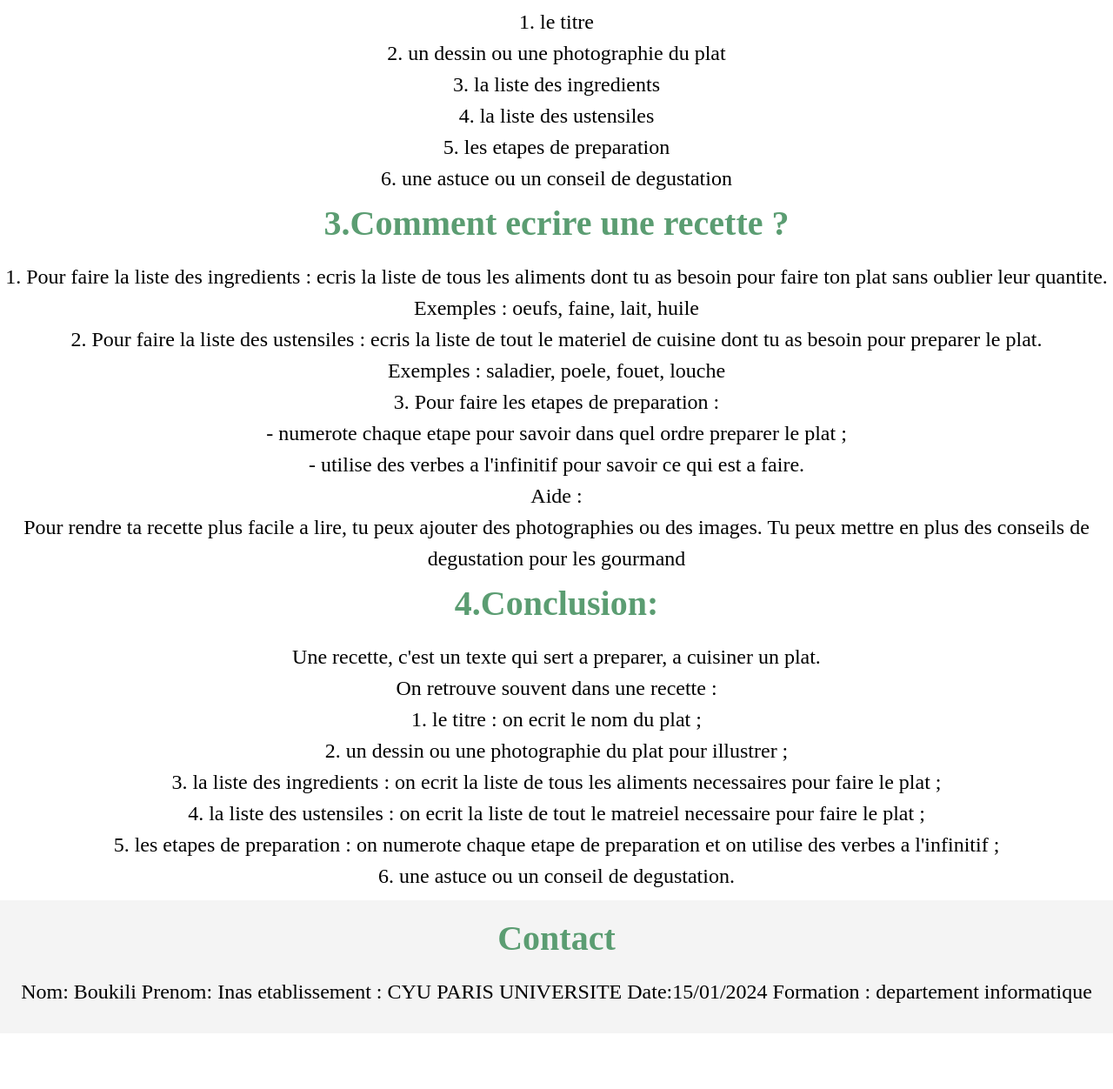
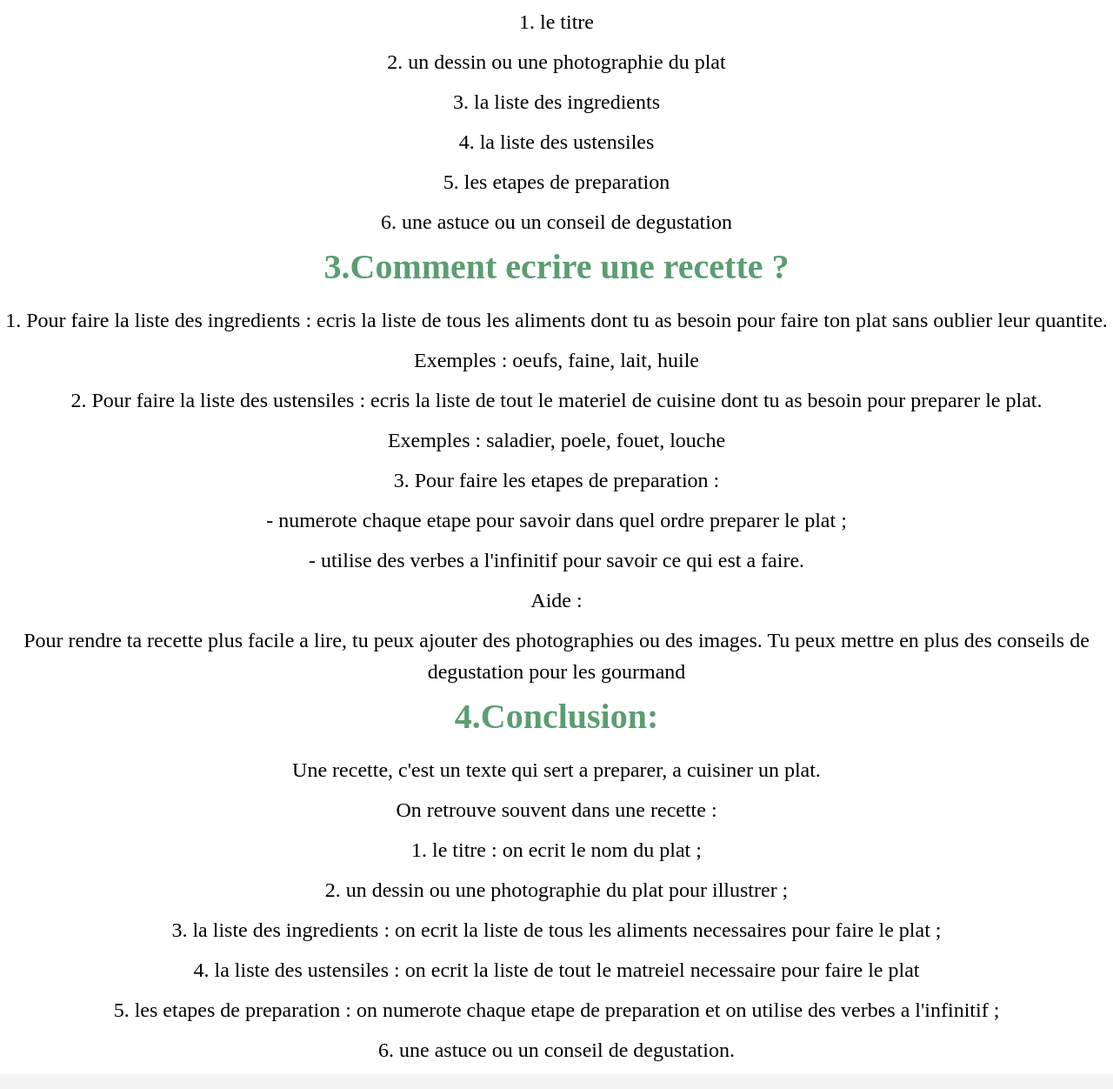
Before and after one commit to bklinas/recette, a plain HTML site: page index.html in a window 1280 px wide. Shown: the part 1702-2954 px from the top of the page at 87% size. Before the commit the page ends 2890 px from the top, so only its background shows below. Drawn offline with Linux system fonts and the light colour scheme.

Commit message:
Add files via upload

```diff
--- a/index.html
+++ b/index.html
@@ -1,14 +1,16 @@
 <!DOCTYPE html>
-<html>
+<html lang="fr">
         <head>
             <meta charset="utf-8">
+
             <title> une recette de cuisine </title>
+            <link rel="shortcut icon" type="image/jpeg" href="icon.jpg"/>
             <link rel="stylesheet" href="styles.css"/>
         </head>
         <body>
             <h1> Une recette de cuisine </h1>
             <figure>
-                <img src ="cuisine2.gif" >
+                <img src ="cuisine2.gif" alt="" >
 
             </figure>
 
@@ -29,10 +31,10 @@
 
             <h1> 2.Comment reconnaitre une recette ?</h1>
             <figure>
-                <img src ="cuisine 3.gif" >
+                <img src ="cuisine3.gif" alt="" >
             </figure>
         <figure>
-            <img src ="cuisine.gif" >
+            <img src ="cuisine.gif" alt="" >
             <figcaption>
                 Illustration: Recette de crepes
             </figcaption>
@@ -40,41 +42,45 @@
         <figure>
             <img src ="cuisine4.gif" >
         </figure>
-        <p> 1. le titre <br>
-            2. un dessin ou une
-            photographie du plat <br>
-            3. la liste des ingredients <br>
-            4. la liste des ustensiles <br>
-            5. les etapes de preparation <br>
-            6. une astuce ou un conseil de
+        <p> 1. le titre </p>
+        <p>2. un dessin ou une
+            photographie du plat</p>
+        <p>3. la liste des ingredients</p>
+        <p> 4. la liste des ustensiles</p>
+        <p> 5. les etapes de preparation</p>
+        <p> 6. une astuce ou un conseil de
             degustation</p>
 
+
             <h1> 3.Comment ecrire une recette ?</h1>
-        <p> 1. Pour faire la liste des ingredients : ecris la liste de tous les aliments dont tu as besoin
-            pour faire ton plat sans oublier leur quantite.<br>
-            Exemples : oeufs, faine, lait, huile<br>
-            2. Pour faire la liste des ustensiles : ecris la liste de tout le materiel de cuisine dont tu as
-            besoin pour preparer le plat.<br>
-            Exemples : saladier, poele, fouet, louche <br>
-            3. Pour faire les etapes de preparation : <br>
-            - numerote chaque etape pour savoir dans quel ordre preparer le plat ;<br>
-            - utilise des verbes a l'infinitif pour savoir ce qui est a faire.<br>
-            Aide :<br>
-            Pour rendre ta recette plus facile a lire, tu peux ajouter des photographies ou des
+            <p> 1. Pour faire la liste des ingredients : ecris la liste de tous les aliments dont tu as besoin
+            pour faire ton plat sans oublier leur quantite.</p>
+            <p>Exemples : oeufs, faine, lait, huile</p>
+            <p> 2. Pour faire la liste des ustensiles : ecris la liste de tout le materiel de cuisine dont tu as
+                besoin pour preparer le plat.</p>
+           <p> Exemples : saladier, poele, fouet, louche</p>
+           <p>3. Pour faire les etapes de preparation : </p>
+           <p>- numerote chaque etape pour savoir dans quel ordre preparer le plat ;</p>
+           <p>- utilise des verbes a l'infinitif pour savoir ce qui est a faire.</p>
+           <p>Aide :</p>
+           <p>Pour rendre ta recette plus facile a lire, tu peux ajouter des photographies ou des
             images. Tu peux mettre en plus des conseils de degustation pour les gourmand</p>
 
+
+
             <h1> 4.Conclusion:</h1>
-        <p> Une recette, c'est un texte qui sert a preparer, a cuisiner un plat.<br>
-            On retrouve souvent dans une recette :<br>
-            1. le titre : on ecrit le nom du plat ;<br>
-            2. un dessin ou une photographie du plat pour illustrer ;<br>
-            3.  la liste des ingredients : on ecrit la liste de tous les aliments necessaires pour faire
-            le plat ;<br>
-            4. la liste des ustensiles : on ecrit la liste de tout le matreiel necessaire pour faire le
-            plat ;<br>
-            5. les etapes de preparation : on numerote chaque etape de preparation et on utilise
-            des verbes a l'infinitif ;<br>
-            6. une astuce ou un conseil de degustation.</p>
+        <p> Une recette, c'est un texte qui sert a preparer, a cuisiner un plat.</p>
+        <p>On retrouve souvent dans une recette :</p>
+        <p>1. le titre : on ecrit le nom du plat ;</p>
+        <p>2. un dessin ou une photographie du plat pour illustrer ;</p>
+        <p>3.  la liste des ingredients : on ecrit la liste de tous les aliments necessaires pour faire
+            le plat ;</p>
+        <p>4. la liste des ustensiles : on ecrit la liste de tout le matreiel necessaire pour faire le
+            plat </p>
+        <p> 5. les etapes de preparation : on numerote chaque etape de preparation et on utilise
+            des verbes a l'infinitif ;</p>
+        <p>6. une astuce ou un conseil de degustation.</p>
+
 
         <footer>
             <h1> Contact</h1>
```
Also changed, not shown: beignets.html (+8 -4 lines), financiers.html (+8 -4 lines), pudding.html (+8 -5 lines), cuisine3.gif (added), image1.jpeg (added), pistache.jpg (added), pudding.jpeg (added).
